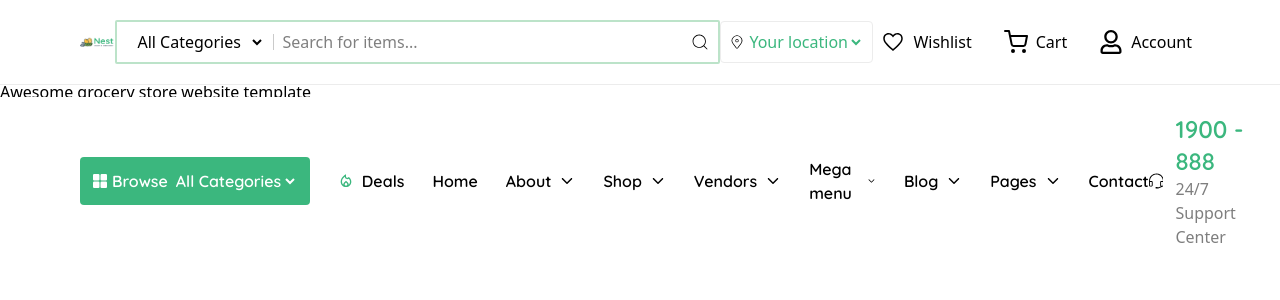
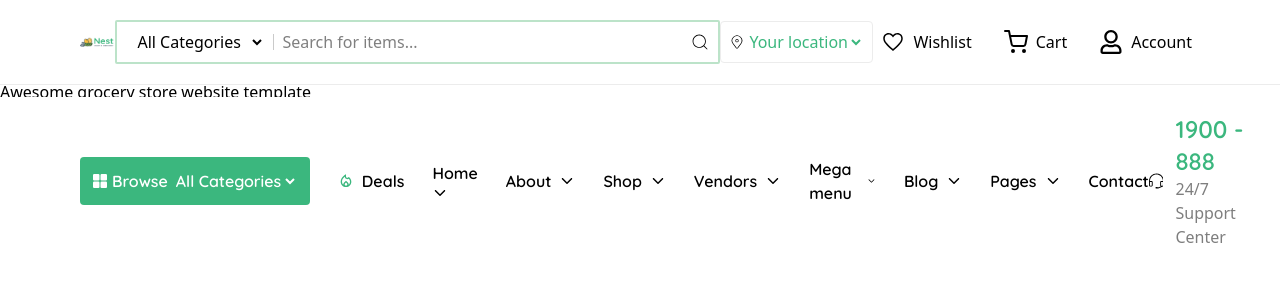
Before and after one commit to mukhriddin42/e-commerce-ui, a React (Vite) app: page / in a window 1280 px wide. Shown: the top 300 px of the page. Built offline with nearby package versions, Linux system fonts and the light colour scheme.

Commit message:
Update Menu.jsx

```diff
--- a/src/components/Menu/Menu.jsx
+++ b/src/components/Menu/Menu.jsx
@@ -34,6 +34,7 @@ const Menu = () => {
           </li>
           <li className="cursor-pointer">
             <Link to="/home">Home</Link>
+            <IoIosArrowDown />
           </li>
           <li className="cursor-pointer flex items-center gap-2">
             <Link to="/about">About</Link>
```
